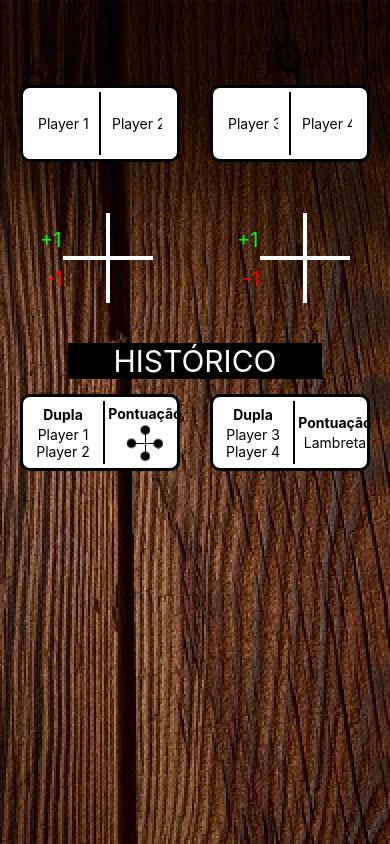
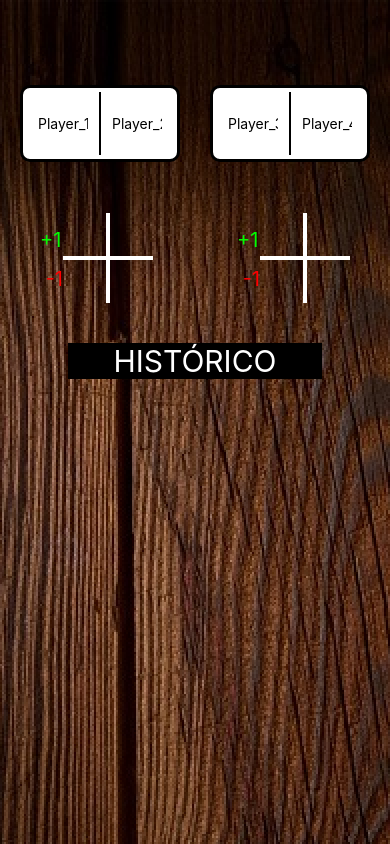
Before and after one commit to ribeirorvs/Dominoes_Score, a React Native app in the folder domino_score/: screen / in a window 390 px wide. Shown: the top 844 px of the page. Built offline with nearby package versions, Linux system fonts and the light colour scheme.

Commit message:
Create function to handle the game historic

```diff
--- a/domino_score/src/components/HistoricResult.tsx
+++ b/domino_score/src/components/HistoricResult.tsx
@@ -3,12 +3,13 @@ import { View, Text, Image } from 'react-native';
 import { layout } from '../styles/layout';
 
 
-interface HitoricResultProps {
+export interface HitoricResultProps {
     winnerPlayer1: string,
     winnerPlayer2: string,
     looserPlayer1: string,
     looserPlayer2: string,
-    looserScore?: number
+    looserScore?: number,
+    key?: number
 }
 
 export function HistoricResult({
--- a/domino_score/src/pages/Home.tsx
+++ b/domino_score/src/pages/Home.tsx
@@ -6,19 +6,23 @@ import {
     Image,
     TouchableOpacity,
     TextInput,
-    Alert
+    Alert,
+    FlatList,
+    ScrollView
 } from 'react-native';
 import { layout } from '../styles/layout';
-import { HistoricResult } from '../components/HistoricResult';
+import { HistoricResult, HitoricResultProps } from '../components/HistoricResult';
+
 
 export function Home() {
     const backgroundImage = require('../img/background.png');
     const score = require('../img/cross.png');
     const point = require('../img/point.png');
-    const [play1, setPlay1] = useState<string>('Player 1');
-    const [play2, setPlay2] = useState<string>('Player 2');
-    const [play3, setPlay3] = useState<string>('Player 3');
-    const [play4, setPlay4] = useState<string>('Player 4');
+    const [historicID, setHistoricID] = useState(0);
+    const [play1, setPlay1] = useState<string>('Player_1');
+    const [play2, setPlay2] = useState<string>('Player_2');
+    const [play3, setPlay3] = useState<string>('Player_3');
+    const [play4, setPlay4] = useState<string>('Player_4');
     const [pair1Score, setPair1Score] = useState(1);
     const [pair2Score, setPair2Score] = useState(1);
     const [pair1Point1, setPair1Point1] = useState(0);
@@ -29,6 +33,7 @@ export function Home() {
     const [pair2Point2, setPair2Point2] = useState(0);
     const [pair2Point3, setPair2Point3] = useState(0);
     const [pair2Point4, setPair2Point4] = useState(0);
+    const [historic, setHistoric] = useState<HitoricResultProps[]>([]);
 
     function handlePlayers1Name(name: string) {
         setPlay1(name)
@@ -46,8 +51,31 @@ export function Home() {
         setPlay4(name)
     }
 
+    function createNewHistoric(winner: string, looser: string, looserPoints: number) {
+        const winnerPlayers = winner.split(" ");
+        const looserPlayers = looser.split(" ");
+
+        setHistoricID(historicID + 1);
+        setHistoric([
+            {
+                winnerPlayer1: winnerPlayers[0],
+                winnerPlayer2: winnerPlayers[1],
+                looserPlayer1: looserPlayers[0],
+                looserPlayer2: looserPlayers[1],
+                looserScore: looserPoints,
+                key: historicID
+            },
+            ...historic
+        ]);
+        //historic.push(newHistoric);
+    }
+
     function clearPoints() {
         const winner = pair1Score > pair2Score ? play1 + ' ' + play2 : play3 + ' ' + play4;
+        const looser = pair1Score < pair2Score ? play1 + ' ' + play2 : play3 + ' ' + play4;
+        const looserScore = pair1Score > pair2Score ? pair2Score : pair1Score;
+        createNewHistoric(winner, looser, looserScore);
+        console.log(historic);
         setPair1Score(1);
         setPair2Score(1);
         setPair1Point1(0);
@@ -275,15 +303,20 @@ export function Home() {
                             Histórico
                         </Text>
                     </View>
-                    <View>
-                        <HistoricResult
-                            winnerPlayer1={play1}
-                            winnerPlayer2={play2}
-                            looserPlayer1={play3}
-                            looserPlayer2={play4}
-                            looserScore={pair1Score}
+                    <ScrollView>
+                        <FlatList
+                            data={historic}
+                            renderItem={({ item }) => (
+                                <HistoricResult
+                                    winnerPlayer1={item.winnerPlayer1}
+                                    winnerPlayer2={item.winnerPlayer2}
+                                    looserPlayer1={item.looserPlayer1}
+                                    looserPlayer2={item.looserPlayer2}
+                                    looserScore={item.looserScore}
+                                />
+                            )}
                         />
-                    </View>
+                    </ScrollView>
                 </View>
             </ImageBackground>
         </View>
```
